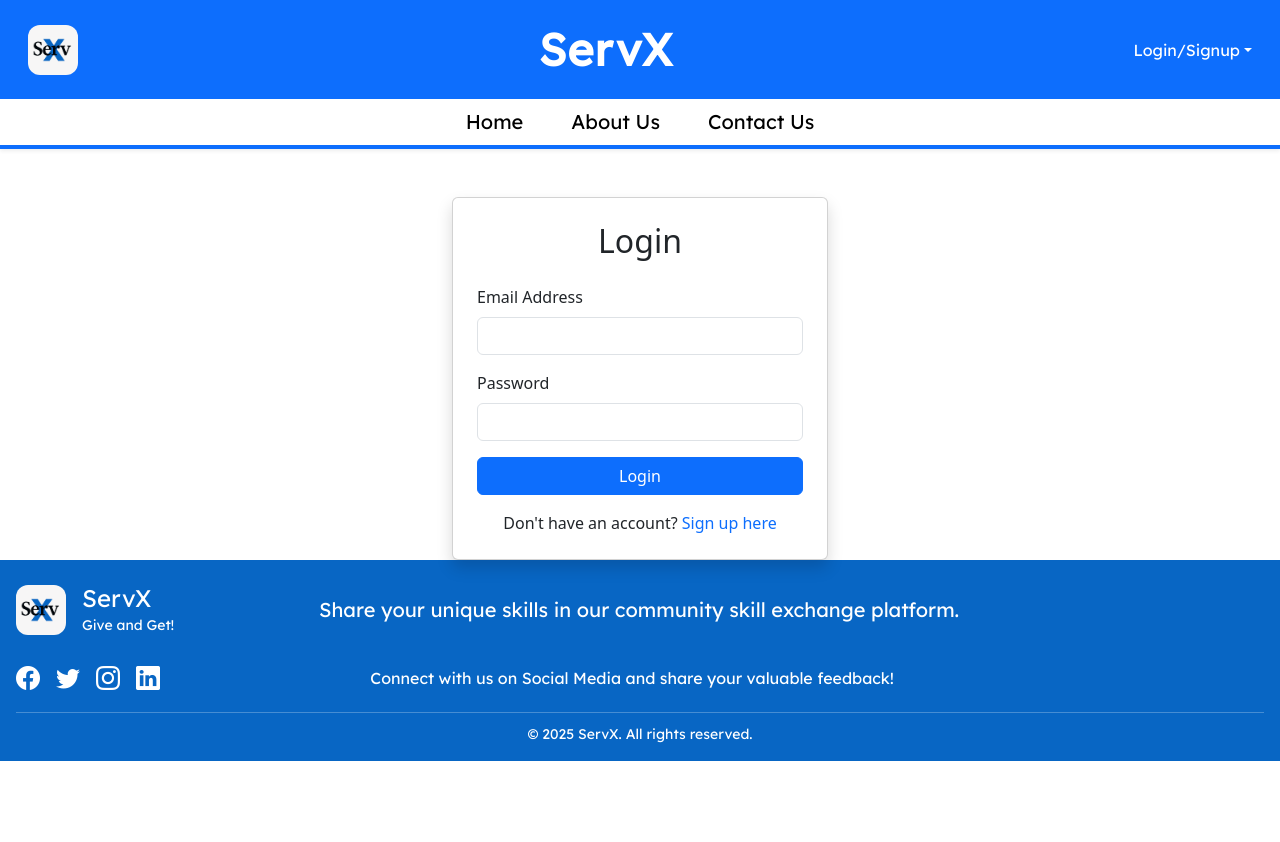
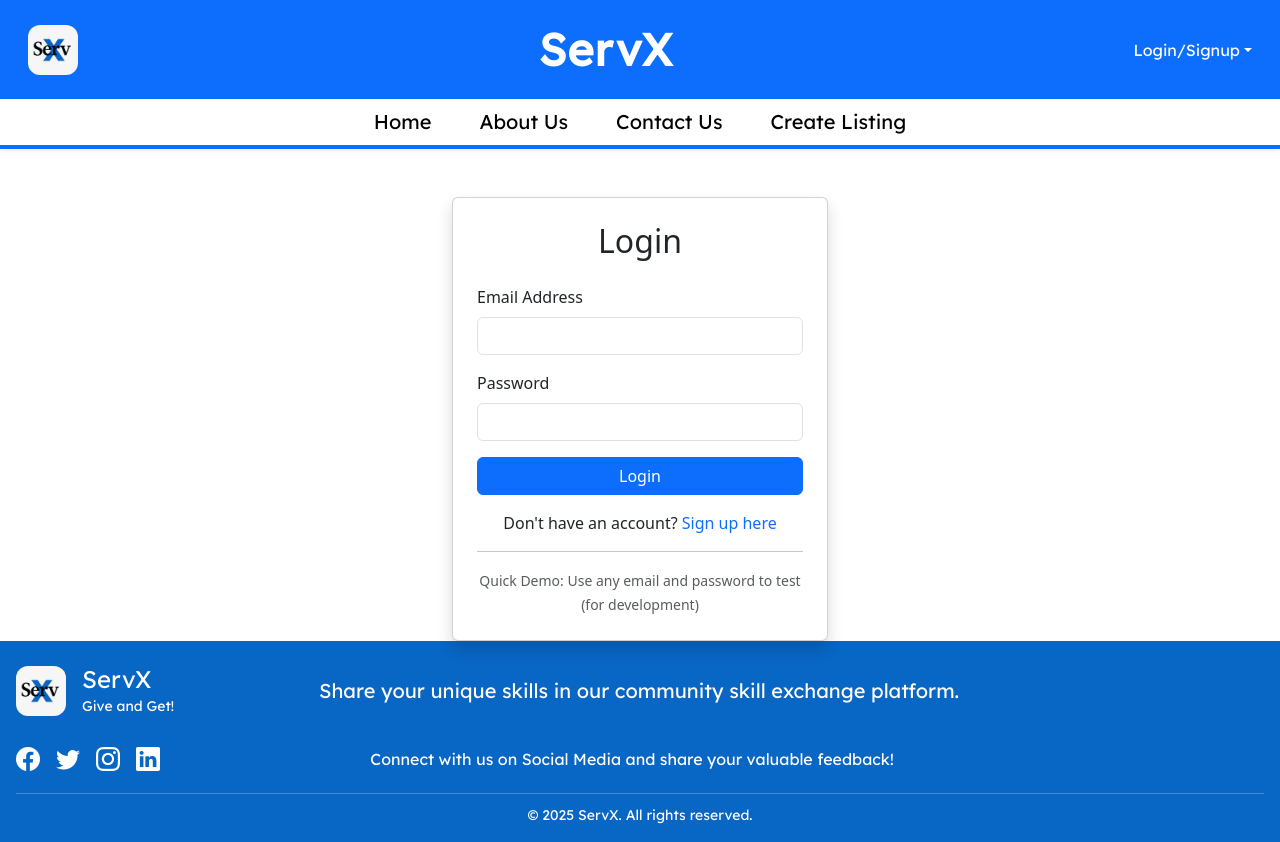
Before and after one commit to jitenshreshtha/ServX, a React (Vite) app in the folder frontend/: page /login in a window 1280 px wide. Before the commit the page ends 800 px from the top, so only its background shows below. Built offline with nearby package versions, Linux system fonts and the light colour scheme.

Commit message:
Minor changes in Create Listing function
Added function to check if the user is logged in, to create a Listing. If the user is not logged in, then redirected to login page.

```diff
--- a/frontend/components/Header.jsx
+++ b/frontend/components/Header.jsx
@@ -40,7 +40,19 @@ function Header() {
     localStorage.removeItem('isLoggedIn');
     setLoggedIn(false);
     setUser(null);
+
+    // Trigger login state change event
+    window.dispatchEvent(new Event('loginStateChange'));
+
     navigate('/');
+  };
+
+  const handleCreateListingClick = (e) => {
+    if (!loggedIn) {
+      e.preventDefault();
+      alert('Please login first to create a listing!');
+      navigate('/login');
+    }
   };
 
   return (
@@ -137,7 +149,26 @@ function Header() {
           <NavLink to="/" label="Home" />
           <NavLink to="/about" label="About Us" />
           <NavLink to="/contact" label="Contact Us" />
-          {loggedIn && <NavLink to="/create-listing" label="Create Listing" />}
+
+          {/* Create Listing - Only show for logged-in users */}
+          {loggedIn ? (
+            <NavLink to="/create-listing" label="Create Listing" />
+          ) : (
+            <a
+              href="#"
+              onClick={handleCreateListingClick}
+              style={{
+                color: 'black',
+                textDecoration: 'none',
+                fontWeight: '500',
+                transition: 'color 0.3s ease',
+              }}
+              onMouseEnter={(e) => (e.target.style.color = '#0866C4')}
+              onMouseLeave={(e) => (e.target.style.color = 'black')}
+            >
+              Create Listing
+            </a>
+          )}
         </div>
       </nav>
     </header>
--- a/frontend/components/Login.jsx
+++ b/frontend/components/Login.jsx
@@ -1,11 +1,15 @@
 import React, { useState } from "react";
-import { useNavigate, Link } from "react-router-dom";
+import { useNavigate, Link, useLocation } from "react-router-dom";
 
 function Login() {
   const [formData, setFormData] = useState({ email: "", password: "" });
   const [loading, setLoading] = useState(false);
   const [errors, setErrors] = useState({});
   const navigate = useNavigate();
+  const location = useLocation();
+
+  // Get the page user tried to access before login
+  const from = location.state?.from?.pathname || '/';
 
   const validateForm = () => {
     const newErrors = {};
@@ -46,7 +50,8 @@ function Login() {
       // Trigger header update
       window.dispatchEvent(new Event('loginStateChange'));
 
-      navigate("/");
+      // Redirect to original page or home
+      navigate(from, { replace: true });
 
     } catch (err) {
       console.error("Login error:", err);
@@ -70,6 +75,15 @@ function Login() {
       <div className="card shadow">
         <div className="card-body p-4">
           <h2 className="mb-4 text-center">Login</h2>
+
+          {/* Show message if redirected from protected route */}
+          {location.state?.from && (
+            <div className="alert alert-info" role="alert">
+              <i className="bi bi-info-circle me-2"></i>
+              Please login to access the requested page.
+            </div>
+          )}
+
           <form onSubmit={handleSubmit}>
             <div className="mb-3">
               <label htmlFor="email" className="form-label">Email Address</label>
@@ -112,6 +126,14 @@ function Login() {
             <span>Don't have an account? </span>
             <Link to="/signup" className="text-decoration-none">Sign up here</Link>
           </div>
+
+          {/* Quick demo login (optional - remove in production) */}
+          <div className="text-center mt-3">
+            <hr />
+            <small className="text-muted">
+              Quick Demo: Use any email and password to test (for development)
+            </small>
+          </div>
         </div>
       </div>
     </div>
--- /dev/null
+++ b/frontend/components/ProtectedRoute.jsx
@@ -0,0 +1,20 @@
+
+
+import React from 'react';
+import { Navigate, useLocation } from 'react-router-dom';
+
+function ProtectedRoute({ children }) {
+  const token = localStorage.getItem('token');
+  const location = useLocation();
+
+  if (!token) {
+    // Show alert and redirect to login
+    alert('Please login first to access this page!');
+    // Save the attempted URL to redirect back after login
+    return <Navigate to="/login" state={{ from: location }} replace />;
+  }
+
+  return children;
+}
+
+export default ProtectedRoute;
--- a/frontend/pages/Homepage.jsx
+++ b/frontend/pages/Homepage.jsx
@@ -1,18 +1,20 @@
 import React, { useState, useEffect } from "react";
 import Header from "../components/Header";
 import Footer from "../components/Footer";
-import { Link } from "react-router-dom";
+import { Link, useNavigate } from "react-router-dom";
 import "bootstrap/dist/css/bootstrap.min.css";
 
 function Homepage() {
   const [listings, setListings] = useState([]);
   const [loading, setLoading] = useState(true);
+  const [loggedIn, setLoggedIn] = useState(false);
   const [filters, setFilters] = useState({
     category: "",
     search: "",
     skillOffered: "",
     skillWanted: ""
   });
+  const navigate = useNavigate();
 
   const categories = [
     "Web Development",
@@ -31,7 +33,24 @@ function Homepage() {
 
   useEffect(() => {
     fetchListings();
+    checkLoginStatus();
+
+    // Listen for login state changes
+    const handleLoginStateChange = () => {
+      checkLoginStatus();
+    };
+
+    window.addEventListener('loginStateChange', handleLoginStateChange);
+
+    return () => {
+      window.removeEventListener('loginStateChange', handleLoginStateChange);
+    };
   }, [filters]);
+
+  const checkLoginStatus = () => {
+    const token = localStorage.getItem('token');
+    setLoggedIn(!!token);
+  };
 
   const fetchListings = async () => {
     setLoading(true);
@@ -68,6 +87,15 @@ function Homepage() {
     });
   };
 
+  const handleCreateListingClick = () => {
+    if (!loggedIn) {
+      alert('Please login first to create a listing!');
+      navigate('/login');
+    } else {
+      navigate('/create-listing');
+    }
+  };
+
   const formatDate = (dateString) => {
     return new Date(dateString).toLocaleDateString('en-US', {
       year: 'numeric',
@@ -85,9 +113,25 @@ function Homepage() {
         <div className="container text-center">
           <h1 className="display-4 fw-bold mb-3">Welcome to ServX</h1>
           <p className="lead mb-4">Exchange skills, share knowledge, and build your community</p>
-          <Link to="/create-listing" className="btn btn-light btn-lg">
-            <i className="bi bi-plus-circle me-2"></i>Create Your First Listing
-          </Link>
+
+          {/* Protected Create Listing Button */}
+          <button
+            className="btn btn-light btn-lg"
+            onClick={handleCreateListingClick}
+          >
+            <i className="bi bi-plus-circle me-2"></i>
+            {loggedIn ? 'Create Your Listing' : 'Login to Create Listing'}
+          </button>
+
+          {!loggedIn && (
+            <div className="mt-3">
+              <small className="text-light">
+                <Link to="/signup" className="text-light text-decoration-underline">
+                  New user? Sign up here
+                </Link>
+              </small>
+            </div>
+          )}
         </div>
       </div>
 
@@ -156,7 +200,17 @@ function Homepage() {
       <div className="container mb-5">
         <div className="d-flex justify-content-between align-items-center mb-4">
           <h3>Recent Listings</h3>
-          <span className="text-muted">{listings.length} listings found</span>
+          <div className="d-flex align-items-center gap-3">
+            <span className="text-muted">{listings.length} listings found</span>
+            {loggedIn && (
+              <button
+                className="btn btn-primary btn-sm"
+                onClick={() => navigate('/create-listing')}
+              >
+                <i className="bi bi-plus me-1"></i>New Listing
+              </button>
+            )}
+          </div>
         </div>
 
         {loading ? (
@@ -169,10 +223,18 @@ function Homepage() {
           <div className="text-center py-5">
             <i className="bi bi-search display-1 text-muted"></i>
             <h4 className="mt-3">No listings found</h4>
-            <p className="text-muted">Try adjusting your search criteria or create a new listing</p>
-            <Link to="/create-listing" className="btn btn-primary">
-              Create Listing
-            </Link>
+            <p className="text-muted">
+              {loggedIn
+                ? "Try adjusting your search criteria or create a new listing"
+                : "Try adjusting your search criteria or login to create a listing"
+              }
+            </p>
+            <button
+              className="btn btn-primary"
+              onClick={handleCreateListingClick}
+            >
+              {loggedIn ? 'Create Listing' : 'Login to Create Listing'}
+            </button>
           </div>
         ) : (
           <div className="row">
@@ -245,9 +307,21 @@ function Homepage() {
                   </div>
 
                   <div className="card-footer bg-transparent">
-                    <button className="btn btn-primary btn-sm w-100">
-                      <i className="bi bi-chat-dots me-2"></i>Contact
-                    </button>
+                    {loggedIn ? (
+                      <button className="btn btn-primary btn-sm w-100">
+                        <i className="bi bi-chat-dots me-2"></i>Contact
+                      </button>
+                    ) : (
+                      <button
+                        className="btn btn-outline-primary btn-sm w-100"
+                        onClick={() => {
+                          alert('Please login to contact the author!');
+                          navigate('/login');
+                        }}
+                      >
+                        <i className="bi bi-box-arrow-in-right me-2"></i>Login to Contact
+                      </button>
+                    )}
                   </div>
                 </div>
               </div>
--- a/frontend/src/App.jsx
+++ b/frontend/src/App.jsx
@@ -3,6 +3,7 @@ import HomePage from '../pages/Homepage';
 import LoginPage from '../pages/LoginPage';
 import SignupPage from '../pages/SignupPage';
 import CreateListing from '../pages/CreateListing';
+import ProtectedRoute from '../components/ProtectedRoute';
 
 function App() {
   return (
@@ -11,9 +12,26 @@ function App() {
         <Route path="/" element={<HomePage />} />
         <Route path="/login" element={<LoginPage />} />
         <Route path="/signup" element={<SignupPage />} />
-        <Route path="/create-listing" element={<CreateListing />} />
+
+        {/* Protected Routes - Require Authentication */}
+        <Route
+          path="/create-listing"
+          element={
+            <ProtectedRoute>
+              <CreateListing />
+            </ProtectedRoute>
+          }
+        />
+
         {/* Legacy route for backward compatibility */}
-        <Route path="/create-post" element={<CreateListing />} />
+        <Route
+          path="/create-post"
+          element={
+            <ProtectedRoute>
+              <CreateListing />
+            </ProtectedRoute>
+          }
+        />
       </Routes>
     </Router>
   );
```
